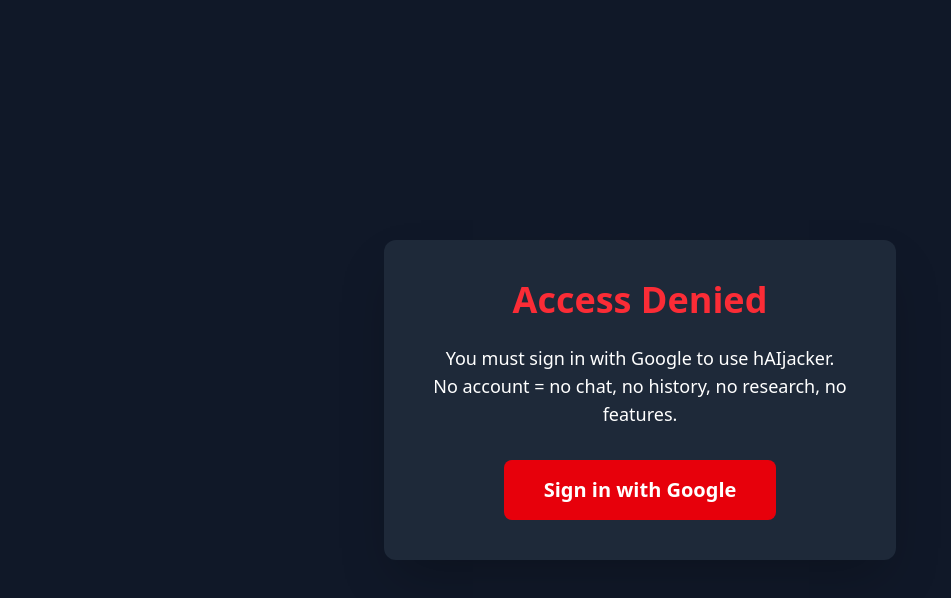
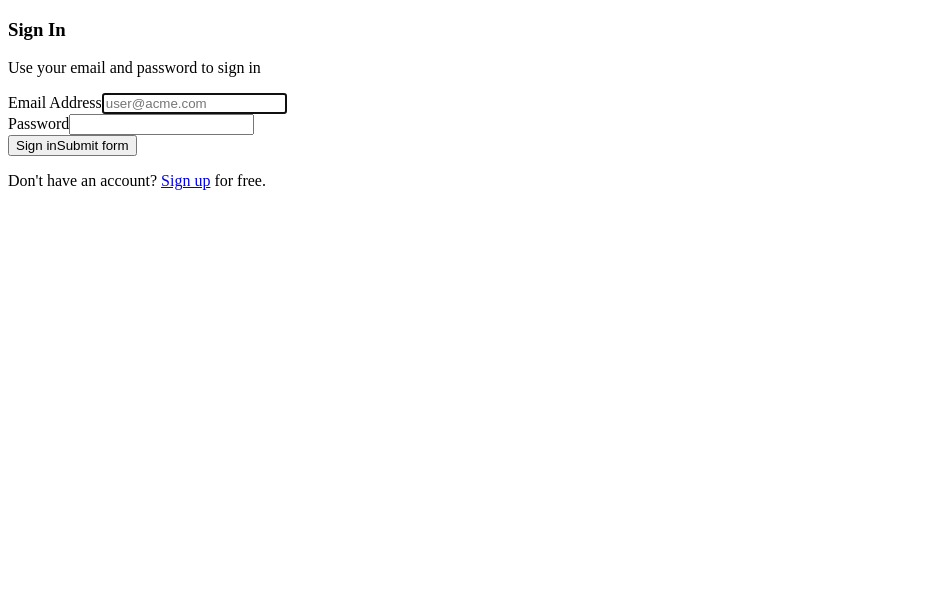
Before and after one commit to hailongcoding/haij-ai, a Next.js app: page /login in a window 1280 px wide. Shown: the top 598 px of the page, without its empty margins (0-951 px from the left). Built offline with nearby package versions, Linux system fonts and the light colour scheme; no server answers; what bcrypt-ts would draw is missing.

Commit message:
Update layout.tsx

```diff
--- a/app/layout.tsx
+++ b/app/layout.tsx
@@ -1,80 +1,21 @@
 import { SessionProvider } from "next-auth/react";
-import { auth } from "@/app/api/auth/[...nextauth]/route"; // this line must be here
-import { redirect } from "next/navigation";
-import type { Metadata } from "next";
-import { Geist, Geist_Mono } from "next/font/google";
-import { Toaster } from "sonner";
-import { ThemeProvider } from "@/components/theme-provider";
 
-import "./globals.css";
-
-const geistSans = Geist({
-  variable: "--font-geist-sans",
-  subsets: ["latin"],
-});
-
-const geistMono = Geist_Mono({
-  variable: "--font-geist-mono",
-  subsets: ["latin"],
-});
-
-export const metadata: Metadata = {
-  metadataBase: new URL("https://haij-ai.vercel.app"),
+export const metadata = {
   title: "hAIjacker - Login Required",
-  description: "Sign in with Google to access the uncensored AI",
+  description: "Sign in to use the uncensored AI",
 };
 
-export const viewport = {
-  maximumScale: 1,
-};
-
-export default async function RootLayout({
+export default function RootLayout({
   children,
 }: {
   children: React.ReactNode;
 }) {
-  const session = await auth();
-
-  // If not logged in → show login wall
-  if (!session?.user) {
-    return (
-      <html lang="en" suppressHydrationWarning>
-        <body className={`${geistSans.variable} ${geistMono.variable} antialiased bg-gray-900 text-white`}>
-          <div className="min-h-screen flex items-center justify-center">
-            <div className="text-center p-10 bg-gray-800 rounded-xl shadow-2xl max-w-lg">
-              <h1 className="text-4xl font-bold mb-6 text-red-500">Access Denied</h1>
-              <p className="text-lg mb-8">
-                You must sign in with Google to use hAIjacker.<br />
-                No account = no chat, no history, no research, no features.
-              </p>
-              <a
-                href="/api/auth/signin"
-                className="inline-block bg-red-600 hover:bg-red-700 text-white font-bold py-4 px-10 rounded-lg text-xl transition"
-              >
-                Sign in with Google
-              </a>
-            </div>
-          </div>
-        </body>
-      </html>
-    );
-  }
-
-  // Logged in → show full app
   return (
-    <html lang="en" suppressHydrationWarning>
-      <body className={`${geistSans.variable} ${geistMono.variable} antialiased`}>
-        <ThemeProvider
-          attribute="class"
-          defaultTheme="system"
-          disableTransitionOnChange
-          enableSystem
-        >
-          <SessionProvider>
-            <Toaster position="top-center" />
-            {children}
-          </SessionProvider>
-        </ThemeProvider>
+    <html lang="en">
+      <body>
+        <SessionProvider>
+          {children}
+        </SessionProvider>
       </body>
     </html>
   );
```
